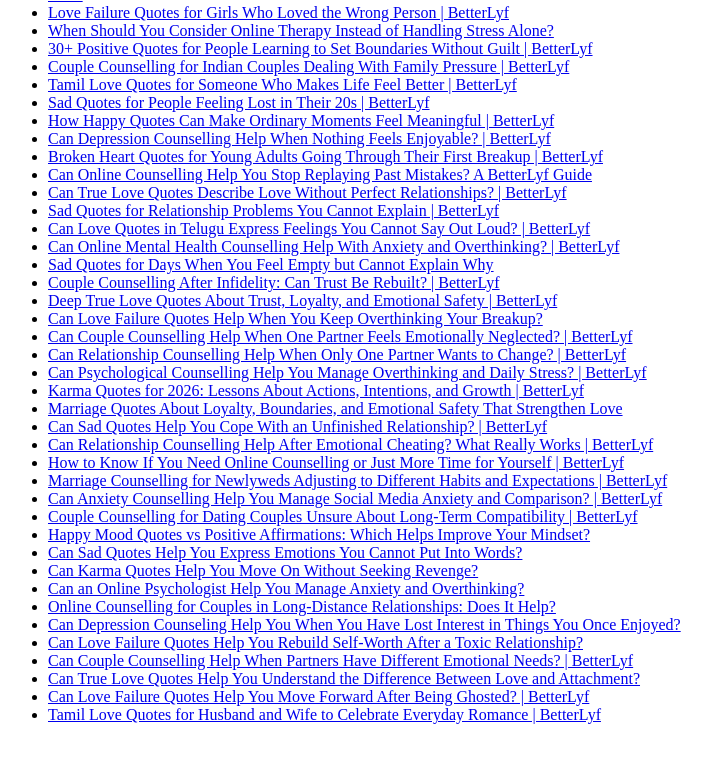
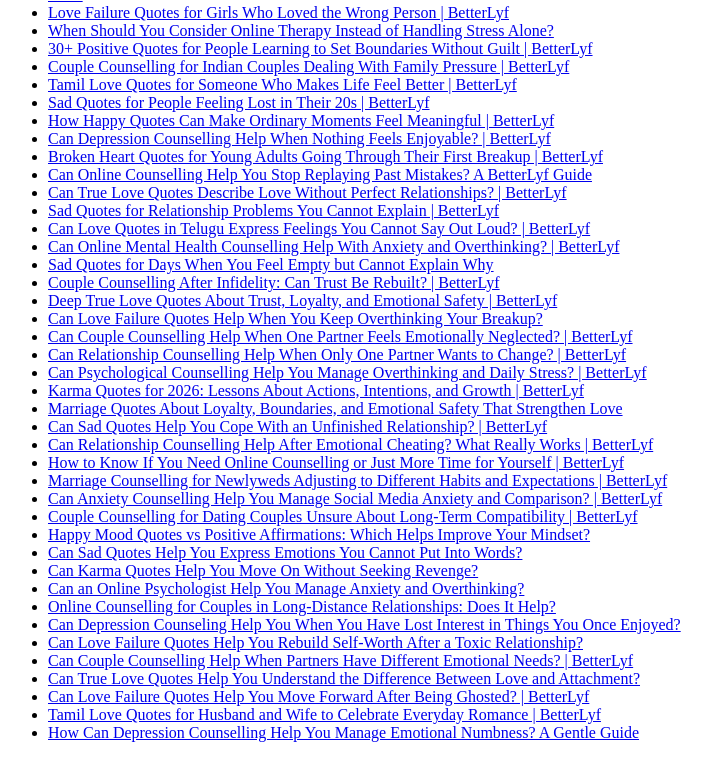
Before and after one commit to rishabhbhatt045/well-being, a plain HTML site: page index.html in a window 1280 px wide. Shown: the part 3279-4037 px from the top of the page, without its empty margins (0-711 px from the left). Drawn offline with Linux system fonts and the light colour scheme.

Commit message:
index.html

```diff
--- a/index.html
+++ b/index.html
@@ -233,6 +233,7 @@
                   <li><a href="true-love-quotes-love-vs-attachment.html">Can True Love Quotes Help You Understand the Difference Between Love and Attachment?</a></li>
                   <li><a href="love-failure-quotes-ghosted-betterlyf.html">Can Love Failure Quotes Help You Move Forward After Being Ghosted? | BetterLyf</a></li>
                   <li><a href="tamil-love-quotes-husband-wife.html">Tamil Love Quotes for Husband and Wife to Celebrate Everyday Romance | BetterLyf</a></li>
+                  <li><a href="depression-counselling-emotional-numbness.html">How Can Depression Counselling Help You Manage Emotional Numbness? A Gentle Guide</a></li>
 
 
 
```
